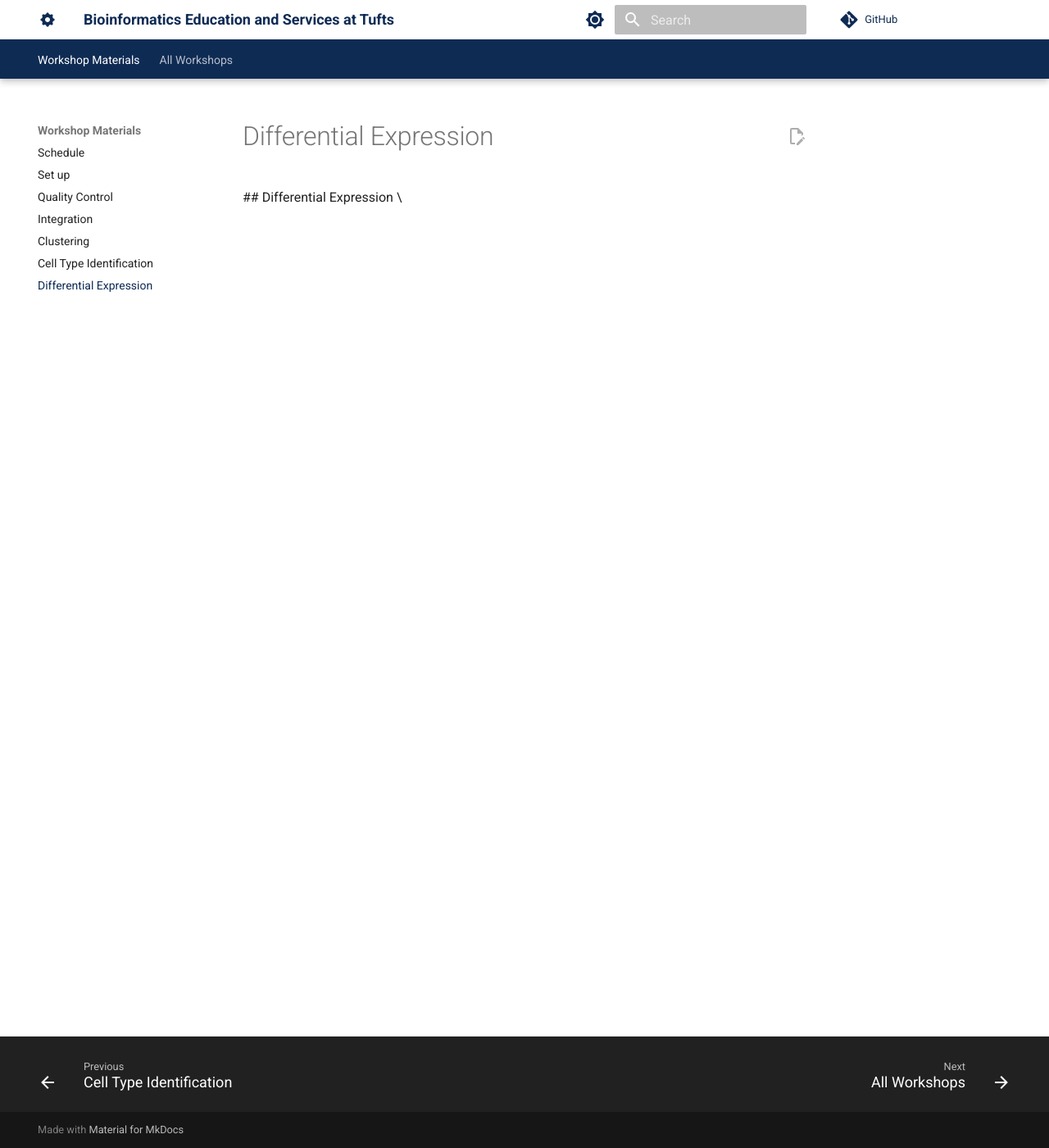
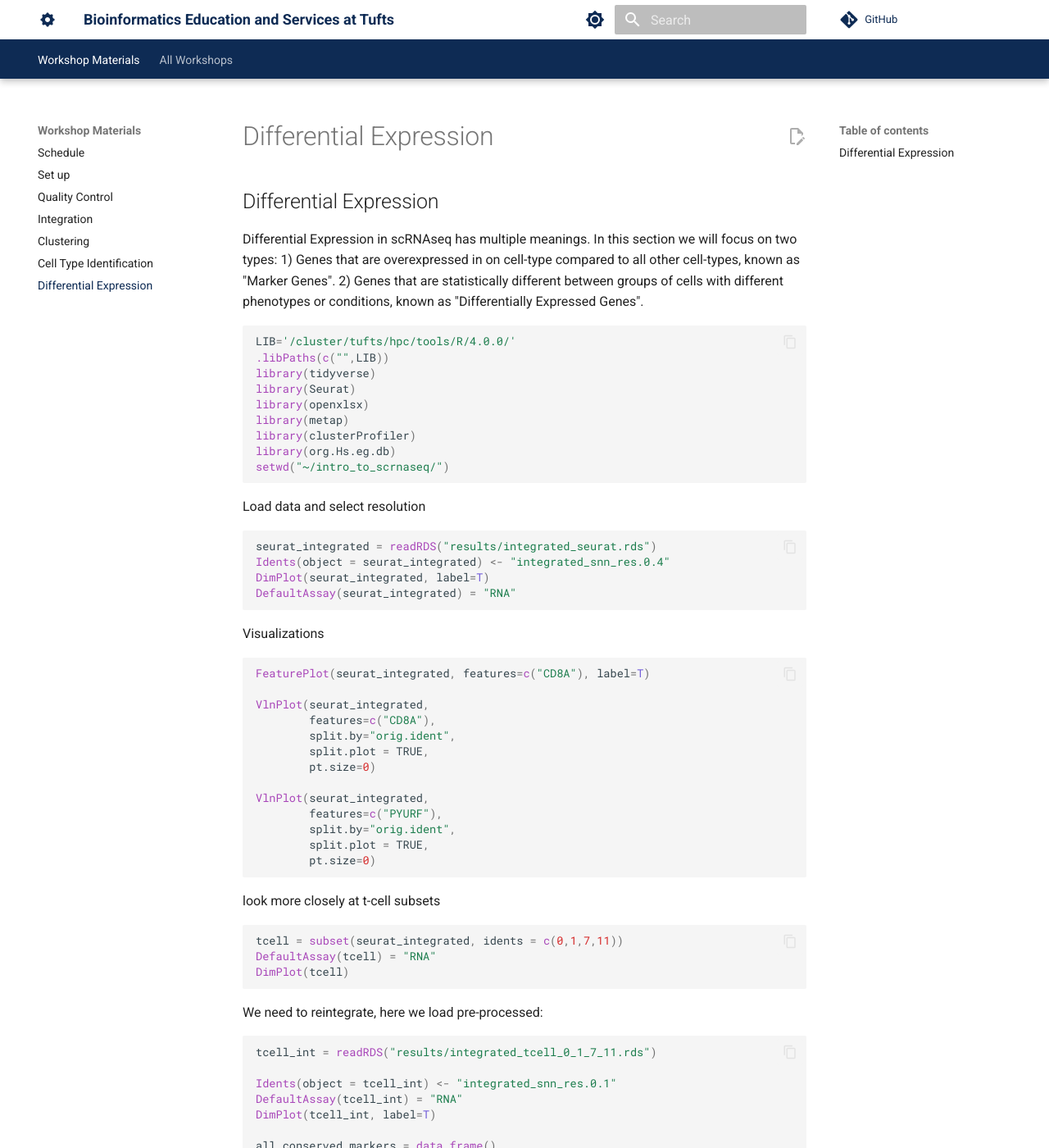
Before and after one commit to best-tufts/intro_to_single_cell_rnaseq, an MkDocs documentation site: the page built from docs/intro_to_single_cell_rnaseq/06_differential_expression.md, in a window 1280 px wide and 1400 px high. Shown: the whole window at 82% size. Built offline with MkDocs 1.6.1 and Material for MkDocs 9.7.7, drawn with Linux system fonts in a browser that asks for light colours; comment, search, counter and statistics services are not loaded; some of the changed text lies outside the part shown.

Commit message:
deg draft

````diff
--- a/docs/intro_to_single_cell_rnaseq/06_differential_expression.md
+++ b/docs/intro_to_single_cell_rnaseq/06_differential_expression.md
@@ -1 +1,117 @@
-## Differential Expression \
+## Differential Expression
+
+Differential Expression in scRNAseq has multiple meanings. In this section we will focus on two types:
+1) Genes that are overexpressed in on cell-type compared to all other cell-types, known as "Marker Genes".
+2) Genes that are statistically different between groups of cells with different phenotypes or conditions, known as "Differentially Expressed Genes".
+
+
+```R
+LIB='/cluster/tufts/hpc/tools/R/4.0.0/'
+.libPaths(c("",LIB))
+library(tidyverse)
+library(Seurat)
+library(openxlsx)
+library(metap)
+library(clusterProfiler)
+library(org.Hs.eg.db)
+setwd("~/intro_to_scrnaseq/")
+```
+
+Load data and select resolution
+```R
+seurat_integrated = readRDS("results/integrated_seurat.rds")
+Idents(object = seurat_integrated) <- "integrated_snn_res.0.4"
+DimPlot(seurat_integrated, label=T)
+DefaultAssay(seurat_integrated) = "RNA"
+```
+
+
+Visualizations
+```R
+FeaturePlot(seurat_integrated, features=c("CD8A"), label=T)
+
+VlnPlot(seurat_integrated,
+        features=c("CD8A"),
+        split.by="orig.ident",
+        split.plot = TRUE,
+        pt.size=0)
+
+VlnPlot(seurat_integrated,
+        features=c("PYURF"),
+        split.by="orig.ident",
+        split.plot = TRUE,
+        pt.size=0)
+```
+look more closely at t-cell subsets
+
+```R
+tcell = subset(seurat_integrated, idents = c(0,1,7,11))
+DefaultAssay(tcell) = "RNA"
+DimPlot(tcell)
+```
+
+We need to reintegrate, here we load pre-processed:
+
+```R
+tcell_int = readRDS("results/integrated_tcell_0_1_7_11.rds")
+
+Idents(object = tcell_int) <- "integrated_snn_res.0.1"
+DefaultAssay(tcell_int) = "RNA"
+DimPlot(tcell_int, label=T)
+
+all_conserved_markers = data.frame()
+clusters = unique(tcell_int$integrated_snn_res.0.1)
+
+for(cl in clusters){
+  markers_conserved = FindConservedMarkers(tcell_int,
+                                           ident.1 = cl,
+                                           grouping.var = "orig.ident",
+                                           only.pos = TRUE,
+                                           logfc.threshold = 0.25)
+
+  markers_conserved$cluster = cl
+  markers_conserved$gene= rownames(markers_conserved)
+  all_conserved_markers = rbind(all_conserved_markers, markers_conserved)
+}
+
+view(all_conserved_markers)
+
+table(all_conserved_markers$cluster)
+write.xlsx(all_conserved_markers, "results/findconservedmarkers_tcell_res_0.1_0_1_7_11.xlsx")
+```
+
+Filter the markers
+```R
+markers_filter = all_conserved_markers  %>%
+  dplyr::filter(max_pval<0.05)
+
+table(markers_filter$cluster)
+
+markers_top3 = markers_filter %>%
+  group_by(cluster) %>%
+  slice_max(order_by=ctrl_avg_log2FC, n=3)
+
+DefaultAssay(tcell) = "RNA"
+DotPlot(tcell, features=unique(markers_top3$gene)) +
+  theme(axis.text.x = element_text(angle = 90, vjust = 0.5, hjust=1))
+
+markers_top100 = markers_filter %>%
+  group_by(cluster) %>%
+  slice_max(order_by=ctrl_avg_log2FC, n=100)
+```
+
+GO Functional Enrichment
+```R
+ck <- compareCluster(geneCluster = gene ~ cluster,
+                     data = markers_top100,
+                     OrgDb = org.Hs.eg.db,
+                     keyType="SYMBOL",
+                     fun = "enrichGO",
+                     ont="BP",
+                     universe=rownames(tcell_int@assays$RNA@counts))
+
+saveRDS(ck, "results/go_tcell_res_0.1_0_1_7_11_top_100.rds")
+write.xlsx(ck, "results/go_tcell_res_0.1_0_1_7_11_top_100.xlsx")
+
+dotplot(ck, show=3)
+```
````
Also changed, not shown: docs/intro_to_single_cell_rnaseq/05_cell_type_identification.md (+4 -2 lines).
